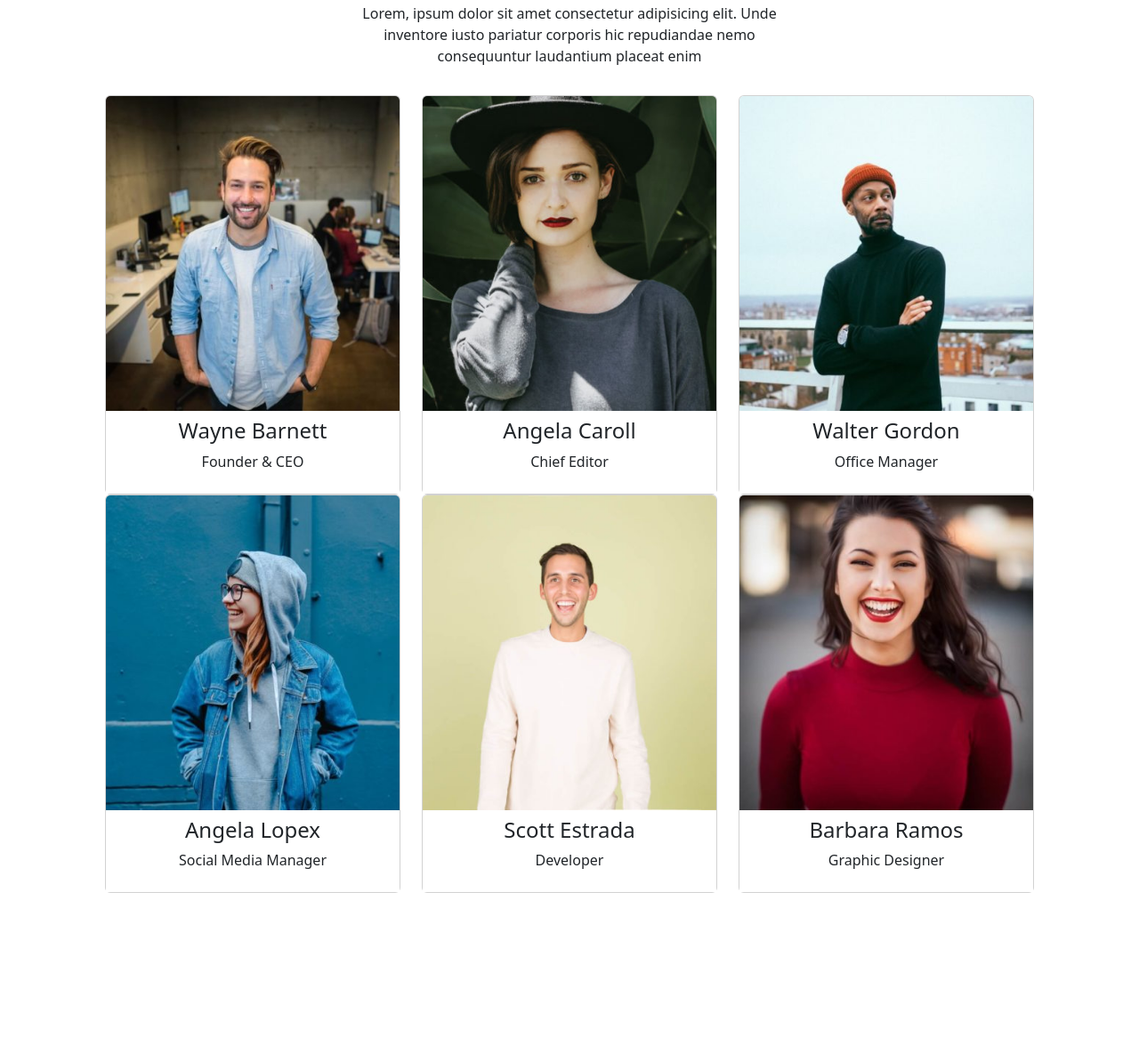
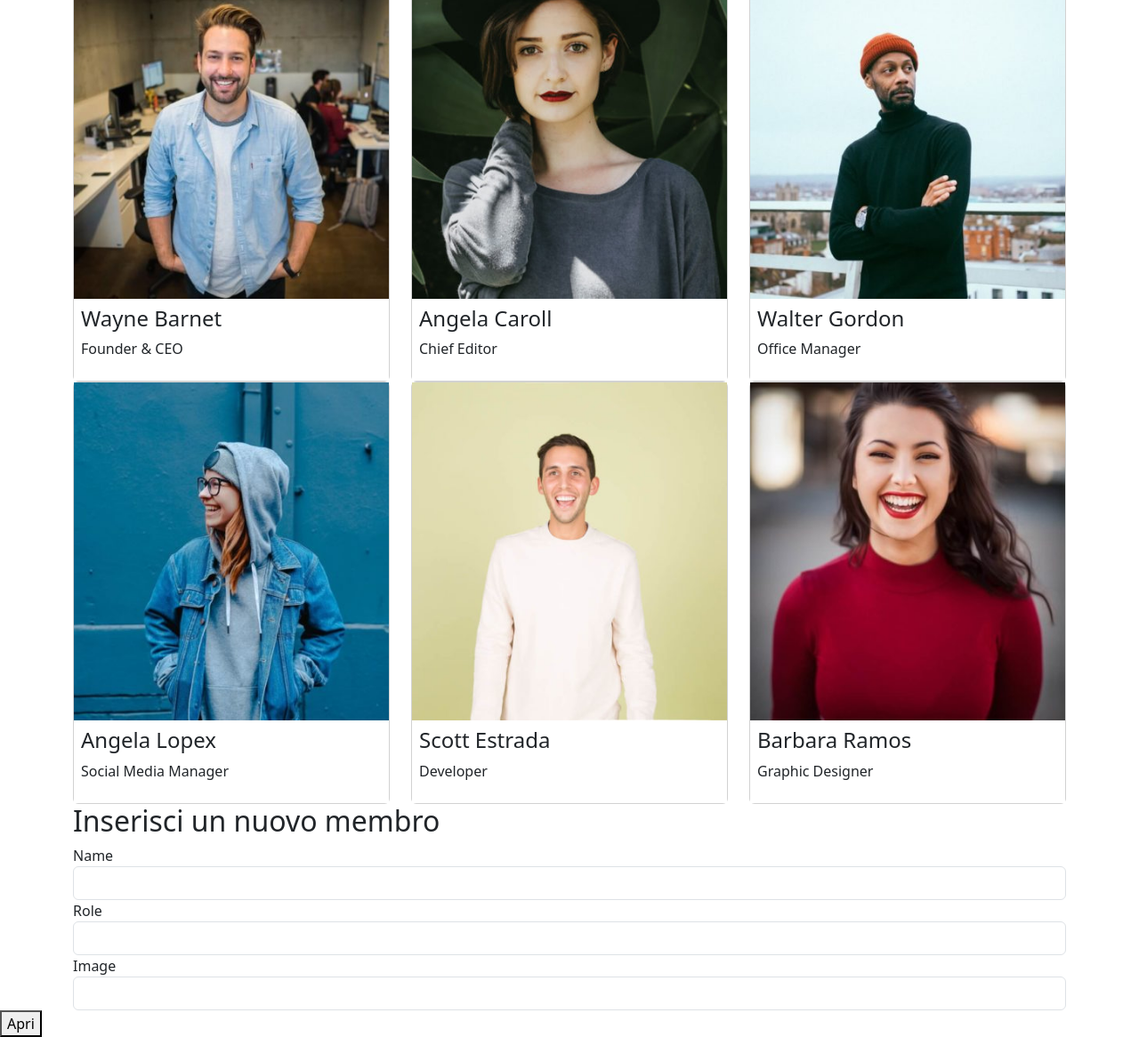
Before and after one commit to albertostizzoli/js-our-team, a plain HTML site: page Bonus/index.html in a window 1280 px wide. Shown: the part 101-1267 px from the top of the page at 89% size. Before the commit the page ends 1153 px from the top, so only its background shows below. Drawn offline with nearby package versions, Linux system fonts and the light colour scheme.

Commit message:
Complete JS in Bonus

```diff
--- a/Bonus/index.html
+++ b/Bonus/index.html
@@ -10,16 +10,22 @@
 </head>
 
 <body>
-    <div class="container text-center p-5">
-        <div class="row justify-content-center">
-            <div class="col-6">
-                <h1>OUR TEAM</h1>
-                <p class="fs-6">Lorem, ipsum dolor sit amet consectetur adipisicing elit. Unde inventore iusto pariatur
-                    corporis hic repudiandae nemo consequuntur laudantium placeat enim</p>
-            </div>
+    <div class="container">
+        <h1 class="text-center">OUR TEAM</h1>
+        <div class="row">
+
         </div>
-        <div id="row-card" class="row pt-3"></div>
+        <div>
+            <h2>Inserisci un nuovo membro</h2>
+            <label for="name">Name</label>
+            <input type="text" class="form-control" name="name" id="name">
+            <label for="breed">Role</label>
+            <input type="text" class="form-control"name="role" id="role">
+            <label for="color">Image</label>
+            <input type="text" class="form-control"name="image" id="image">
+        </div>
     </div>
+    <button>Apri</button>
     <script src="./js/script.js"></script>
 </body>
 
--- a/Bonus/js/script.js
+++ b/Bonus/js/script.js
@@ -1,7 +1,7 @@
 //creo l'array di oggetti rappresentante i membri del team
 let team = [
     {
-        name: "Wayne Barnett",
+        name: "Wayne Barnet",
         role: "Founder & CEO",
         image: "wayne-barnett-founder-ceo.jpg"
     },
@@ -32,22 +32,51 @@ let team = [
     }
 ];
 
-let rowCards = document.getElementById('row-card');
+const rowEl = document.querySelector('.row');
+console.log(rowEl);
 
-for(let i = 0; i <team.length; i++){
-    let member = team[i];
-    let col = document.createElement('div');
-    col.classList.add('col-4');
-    rowCards.append(col);
 
-    col.innerHTML = `
+
+for (let i = 0; i < team.length; i++) {
+    printCol(team[i]);
+
+}
+
+
+function printCol(team) {
+    const col = document.createElement('div');
+    col.classList.add('col-4')
+    const template = `
     <div class="card text-start">
-    <img class="card-img-top" src="./img/${member.image}"/>
-        <div class="card-body bg-white text-center p-2">
-            <h4>${member.name}</h4>
-            <p>${member.role}</p>
+        <img src="./img/${team.image}" />
+        <div class="card-body bg-white p-2">
+        <h4>${team.name}</h4>
+        <p>${team.role}</p>
         </div>
     </div>
     `;
+    col.innerHTML = template;
+    rowEl.append(col);
 
 }
+
+
+const btn = document.querySelector('button');
+btn.addEventListener('click', function () {
+    const newMember = {
+        name: document.getElementById('name').value,
+        role: document.getElementById('role').value,
+        image: document.getElementById('image').value,
+    }
+
+    console.log(newMember);
+    team.push(newMember);
+    printCol(newMember);
+    reset();
+});
+
+function reset() {
+    document.getElementById('name').value = '';
+    document.getElementById('role').value = '';
+    document.getElementById('image').value = '';
+}
```
